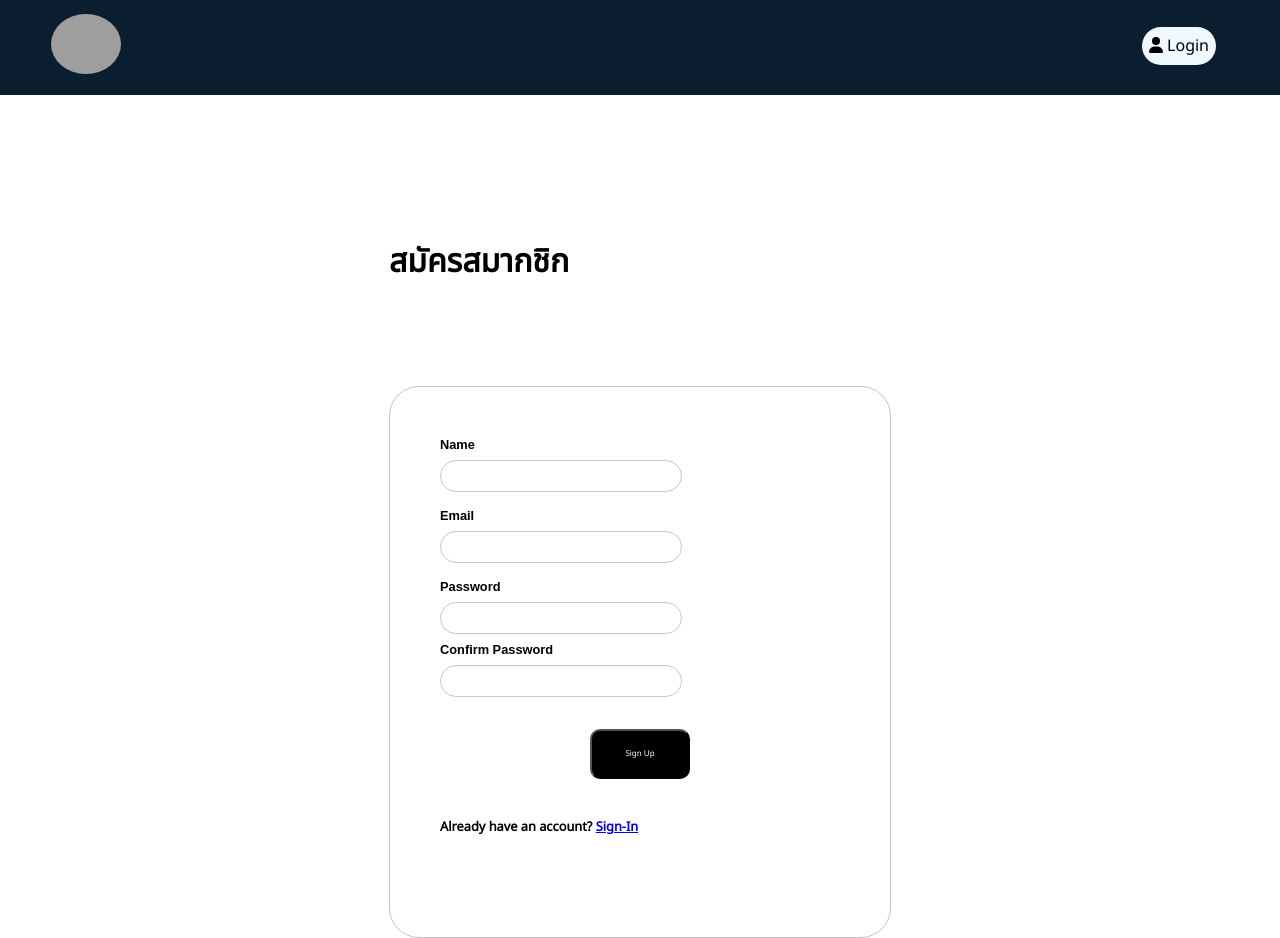
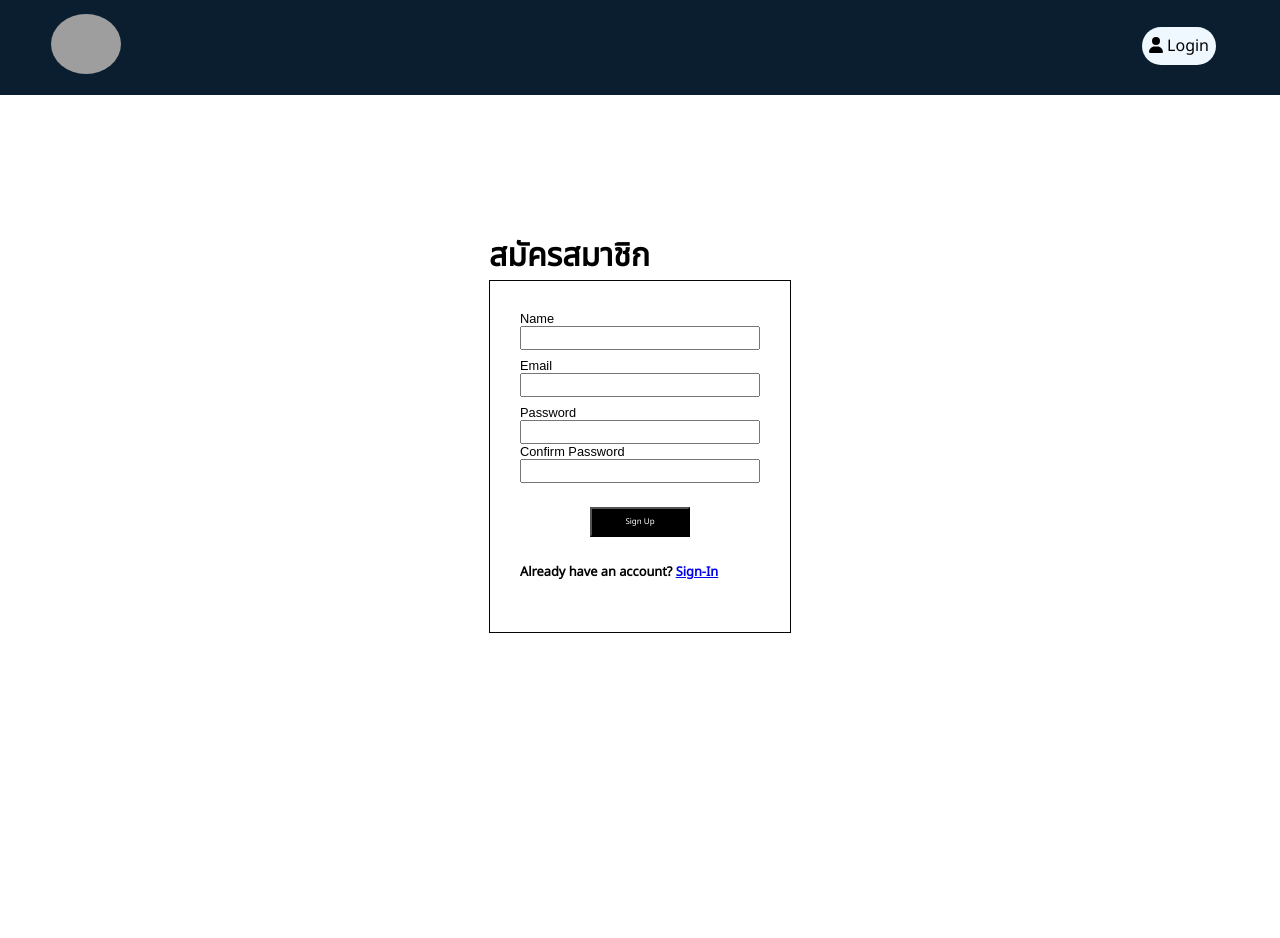
Before and after one commit to Bigver/1-work-frontend, a React (Vite) app: page /register in a window 1280 px wide. After the commit the page ends 800 px from the top, so only its background shows below. Built offline with nearby package versions, Linux system fonts and the light colour scheme; grey boxes are pictures that could not be loaded.

Commit message:
Update Register.jsx

```diff
--- a/src/page/Register.jsx
+++ b/src/page/Register.jsx
@@ -51,8 +51,8 @@ export default function Register() {
         <div>
             <title>สมัครสมาชิก</title>
         </div>
-        <h1 className="my-3">สมัครสมากชิก</h1>
-        <div  className='form-ctn'>
+        <h1 className="my-3">สมัครสมาชิก</h1>
+        <div  className='form-ctn-1'>
             <form onSubmit={submitHandler} className='container-form'>
             <div className="input" controlId="name">
                 <label>Name</label>
```
